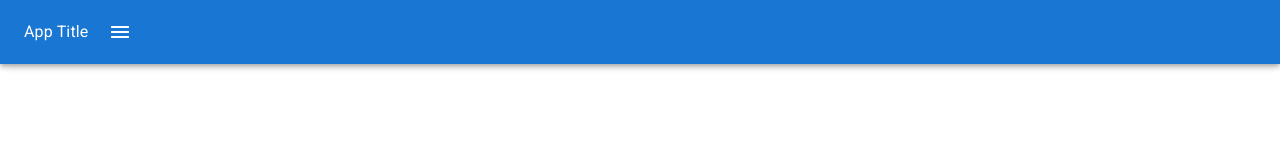
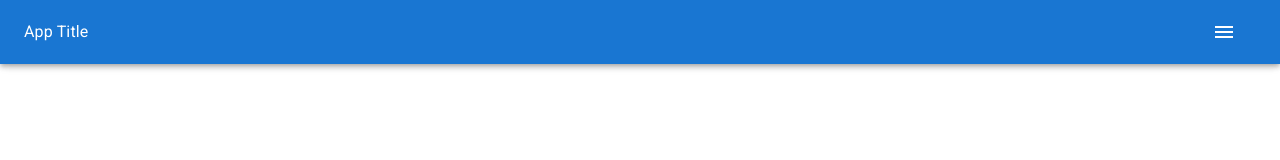
Before and after one commit to chukalicious/mui-mobile-first-layout, a React (Create React App) app: page / in a window 1280 px wide. Shown: the top 160 px of the page. Built offline with nearby package versions, Linux system fonts and the light colour scheme.

Commit message:
set up spacing for the toolbar and its child components

```diff
--- a/src/components/Navbar.js
+++ b/src/components/Navbar.js
@@ -7,7 +7,7 @@ import NavMenu from "./NavMenu";
 const Navbar = () => {
   return (
     <AppBar>
-      <Toolbar>
+      <Toolbar sx={{ width: "100%", justifyContent: "space-between" }}>
         <Typography>App Title</Typography>
         <NavMenu />
       </Toolbar>
```
